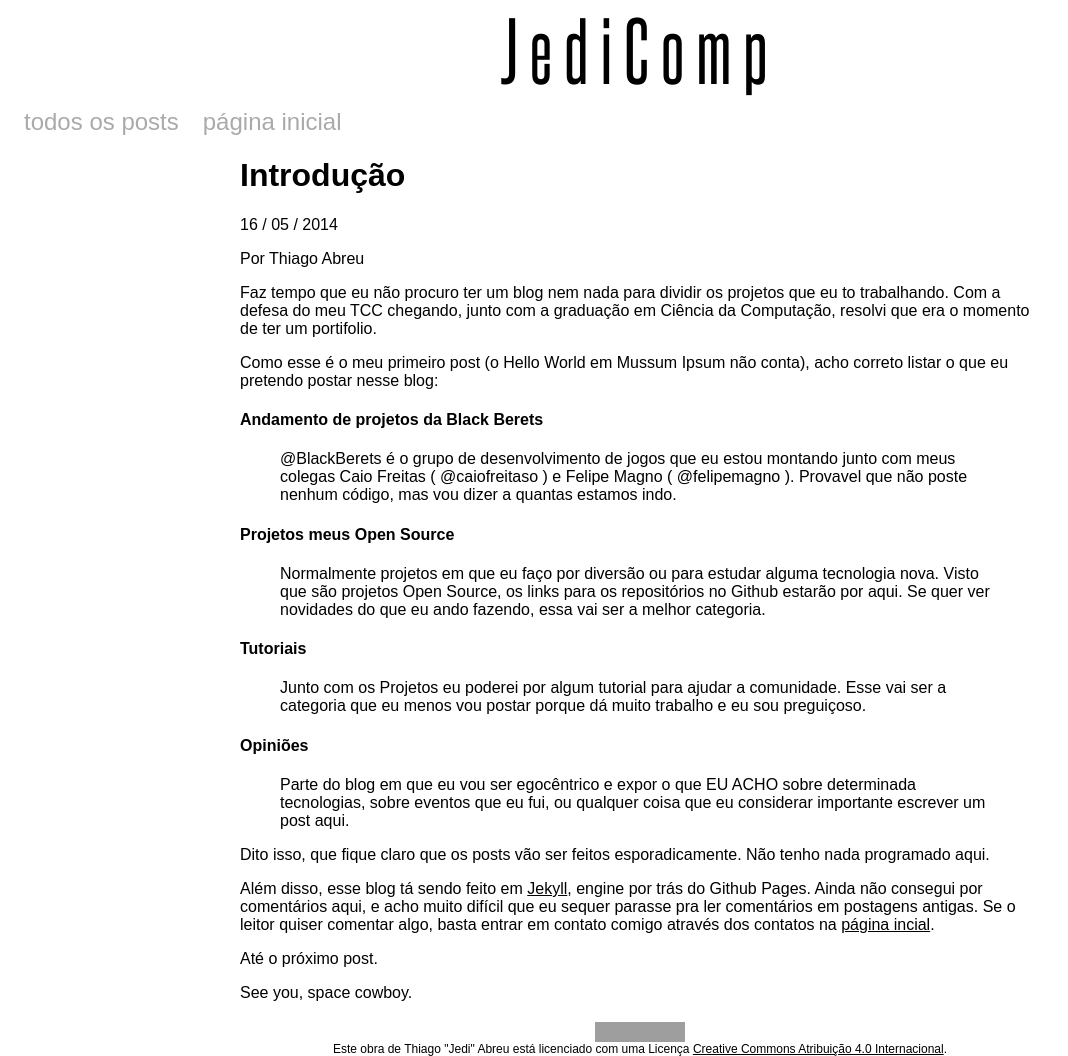
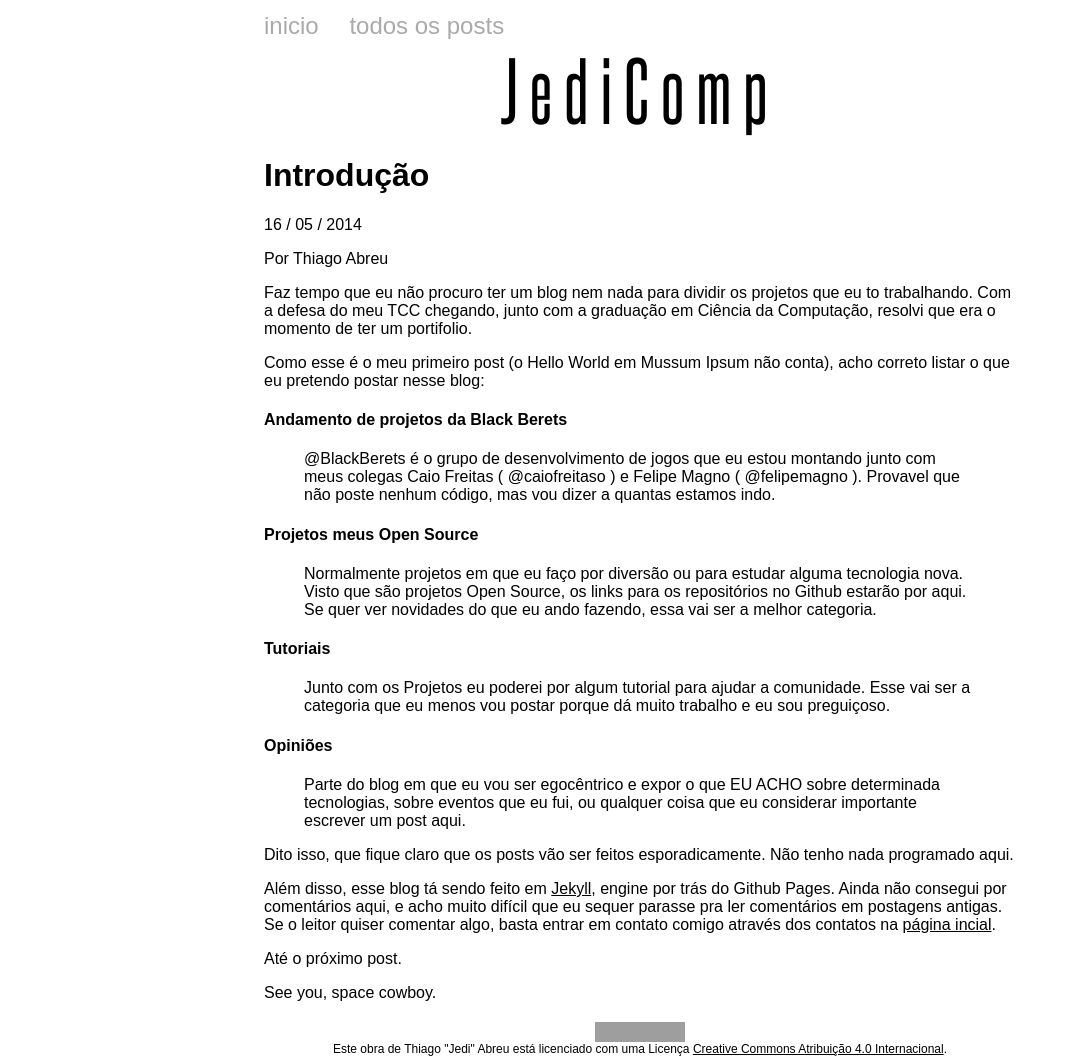
Before and after one commit to thiagojedi/thiagojedi.github.io, a Jekyll site: the page built from _posts/2014-05-16-Intro.md, in a window 1280 px wide. Shown: the whole page, without its empty margins (0-1068 px from the left). Built offline with Jekyll 4.4.1, drawn with Linux system fonts in a browser that asks for light colours; grey boxes are pictures that could not be loaded.

Commit message:
Atualizando layout dos posts individuais

```diff
--- a/_includes/post_header.html
+++ b/_includes/post_header.html
@@ -1,11 +1,11 @@
 <header>
+	<nav>
+		<ul>
+			<li><a href="/">INICIO</a></li>
+			<li><a href="/blog/">TODOS OS POSTS</a>
+		</ul>
+	</nav>
 	<div id="page_title">
 		{% include var_titulo.html %}
 	</div>
-	<nav>
-		<ul>
-			<li><a href="/blog/">TODOS OS POSTS</a>
-			<li><a href="/">PÁGINA INICIAL</a></li>
-		</ul>
-	</nav>
 </header>
--- a/_layouts/blog.html
+++ b/_layouts/blog.html
@@ -24,9 +24,9 @@ paginate: 5
 
 </head>
 <body>
+        {% include blog_header.html %}
 	<main>
         <div id="conteudo">
-        {% include blog_header.html %}
         <img src="../images/obi-wan.jpg" alt="Obi-Wan" />
 		{% unless site.categories == blank %}
 		<div id="categories">
--- a/_layouts/post.html
+++ b/_layouts/post.html
@@ -21,11 +21,12 @@
 		fjs.parentNode.insertBefore(js, fjs);
 	}(document, 'script', 'facebook-jssdk'));</script>
 
+
     {% include post_header.html %}
-
 	<main>
+		<div style="padding: 0 24px;">
             <h1>{{ page.title }}</h1>
-		<p class = "dateline"> {{ page.date | date: "%-d / %m / %Y" }} </p>
+            <p class="dateline"> {{ page.date | date: "%-d / %m / %Y" }} </p>
             Por <span class="byline-name"> Thiago Abreu </span>
             <div class="post">
                 {{ content }}
@@ -33,6 +34,7 @@
             <div class="comments">
                 <div class="fb-comments" data-href="http://thiagoabreu.github.io{{page.url}}" data-numposts="5" data-colorscheme="light"></div>
             </div>
+        </div>
 	</main>
 
 	{% include post_footer.html %}
--- a/estilo.css
+++ b/estilo.css
@@ -6,22 +6,6 @@
 @font-face {
     font-family: Steelfish;
     src: url(steelfish_rg.ttf);
-}
-
-@font-face {
-    font-family: 'RobotoRegular';
-    src: url('../fonts/Roboto-Regular-webfont.eot');
-    src: url('../fonts/Roboto-Regular-webfont.eot?#iefix') format('embedded-opentype'),url('../fonts/Roboto-Regular-webfont.woff') format('woff'),url('../fonts/Roboto-Regular-webfont.ttf') format('truetype'),url('../fonts/Roboto-Regular-webfont.svg#RobotoRegular') format('svg');
-    font-weight: normal;
-    font-style: normal;
-}
-
-@font-face {
-    font-family: 'RobotoLight';
-    src: url('../fonts/Roboto-Light-webfont.eot');
-    src: url('../fonts/Roboto-Light-webfont.eot?#iefix') format('embedded-opentype'),url('../fonts/Roboto-Light-webfont.woff') format('woff'),url('../fonts/Roboto-Light-webfont.ttf') format('truetype'),url('../fonts/Roboto-Light-webfont.svg#RobotoLight') format('svg');
-    font-weight: normal;
-    font-style: normal;
 }
 
 body {
@@ -44,6 +28,11 @@ a {
     a:visited {
         color: inherit;
     }
+
+header {
+    max-width: 800px;
+    margin: auto;
+}
 
 main {
     max-width: 800px;
```
Lines whose indentation alone changed are shown as unchanged.
